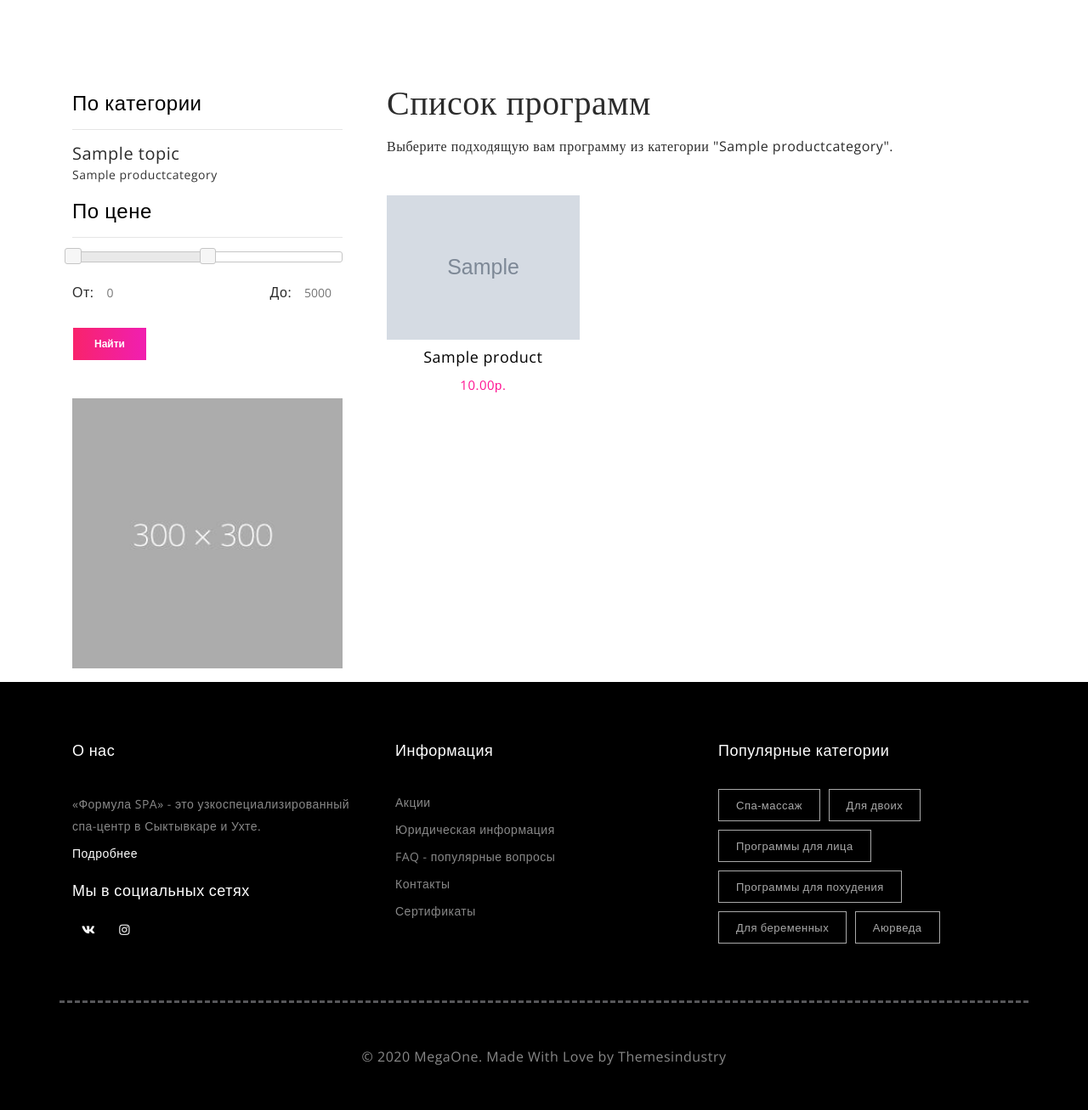
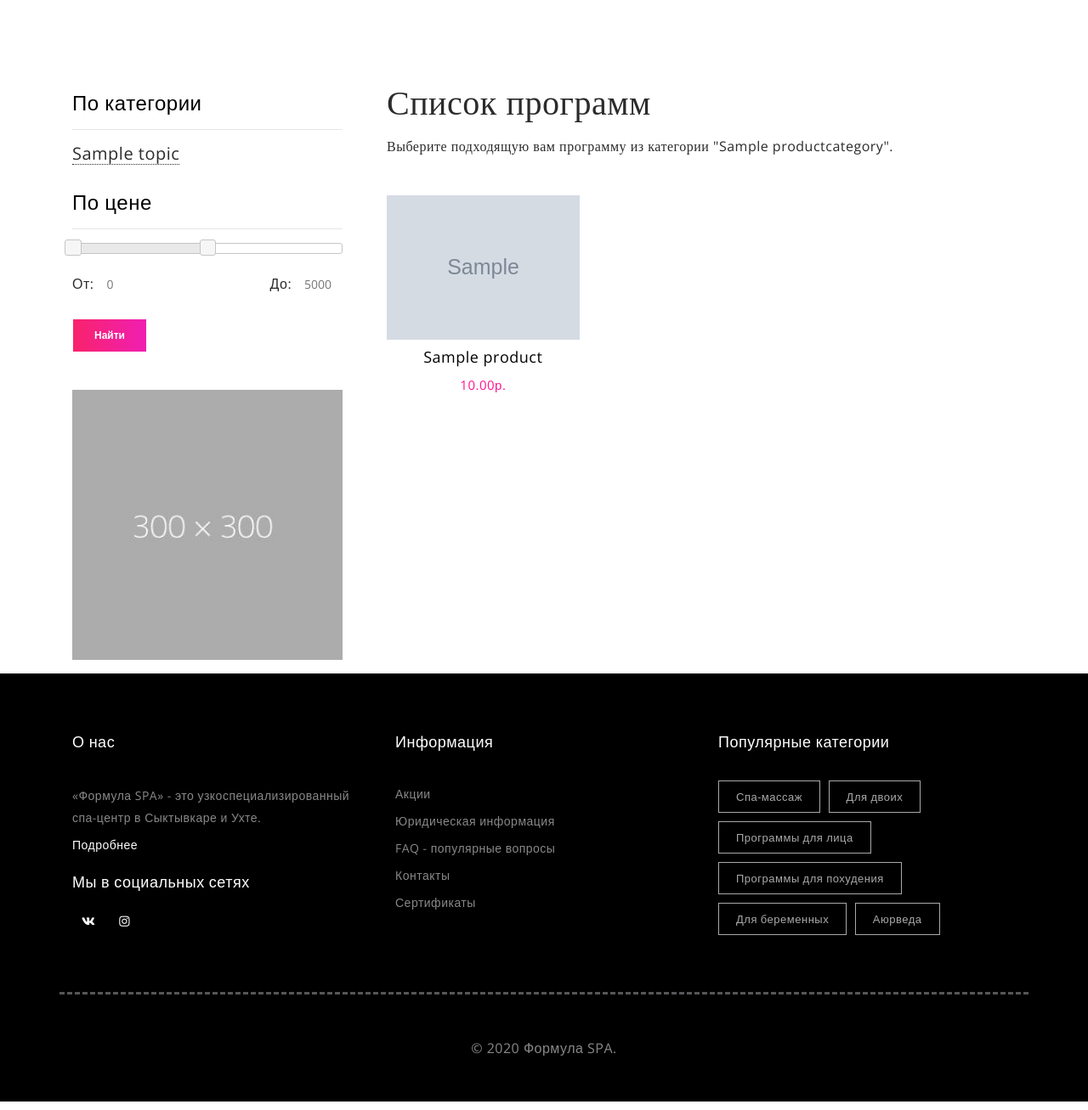
Before and after one commit to MokkoFm/formula-spa-django, a Django app: a page that uses spaweb/templates/base.html in a window 1280 px wide. Shown: the part 532-1839 px from the top of the page at 85% size. Run offline with Django 3.2, Linux system fonts and the light colour scheme; tables that the repository leaves empty hold one stand-in row (values such as "Sample post"); grey boxes marked "Sample" are stand-in pictures; parts of the project's set-up code (start-up, migrations or seed data) failed here and were passed over; some libraries are stand-ins or nearby versions; some web fonts are replaced.

Commit message:
improve filter by category

```diff
--- a/spaweb/templates/base.html
+++ b/spaweb/templates/base.html
@@ -383,7 +383,7 @@
             <div class="col-sm-12 col-lg-4 f-sec1  text-center text-lg-left">
                 <h4 class="high-lighted-heading">О нас</h4>
                 <p>«Формула SPA» - это узкоспециализированный спа-центр в Сыктывкаре и Ухте. </p>
-                <a href="#">Подробнее</a>
+                <a href="{% url 'contact' %}">Подробнее</a>
                 <h4>Мы в социальных сетях</h4>
                 <div class="s-icons">
                     <ul class="social-icons-simple">
@@ -416,7 +416,7 @@
         </div>
         <div class="row">
             <div class="col-12 footer_notes">
-                <p class="whitecolor text-center w-100 wow fadeInDown">&copy; 2020 MegaOne. Made With Love by <a class="web-link" href="http://www.themesindustry.com/" target="_blank">Themesindustry</a></p>
+                <p class="whitecolor text-center w-100 wow fadeInDown">&copy; 2020 Формула SPA.</p>
             </div>
         </div>
     </div>
--- a/spaweb/templates/category.html
+++ b/spaweb/templates/category.html
@@ -20,18 +20,35 @@
                         <hr>
                         {% for topic in topics %}
                         <ul>
-                            <h5 class="filter-h5 text-center text-lg-left">{{topic.title}}</h5>
+                            <style>
+                                details summary {
+                                  display: block;  /* у summary по умолчанию свойство display в значении list-item, потому поддерживается свойство list-style */
+                                  width: 10em;
+                                  width: -webkit-fit-content;
+                                  width: -moz-fit-content;
+                                  width: fit-content;  /* блок раскрывается при щелчке по кнопке, а не по всей строке */
+                                  border-bottom: 1px dotted;  /* подводка точками или тире часто используется для элементов, с которыми пользователю предлагается взаимодействовать, можно заменить на text-decoration */
+                                  outline-style: none;  /* удалить обводку при фокусе */
+                                  cursor: pointer;
+                                }
+                                details summary::-webkit-details-marker {  /* нестандартный псевдоэлемент Google Chrome */
+                                  display: none;
+                                }
+                                </style>
+                            <details>
+                            <summary><h5 class="filter-h5 text-center text-lg-left">{{topic.title}}</h5></summary>
                             {% for category in categories %}
                             {% if topic == category.topic  %}
                             <li class="filter-by-category"><a href="{% url 'category' category.slug %}" style="font-size: 14px;">{{category.name}} </a></li>
                             {% endif %}
                             {% endfor %}
+                            </details>
                         </ul>
                         {% endfor %}
                     </div>
 
                     <div class="product-price mt-1">
-                        <h3 class="filter-heading">По цене</h3>
+                        <h3 class="filter-heading" style="margin-top: 30px;">По цене</h3>
                         <hr>
                         <div id="slider-range"></div>
                         <form method="POST">
```
